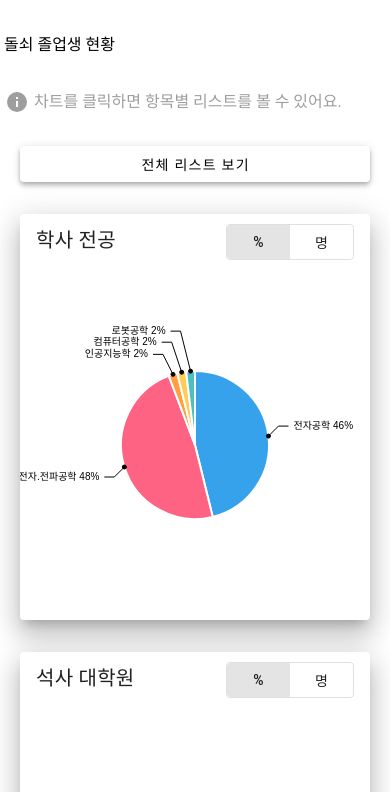
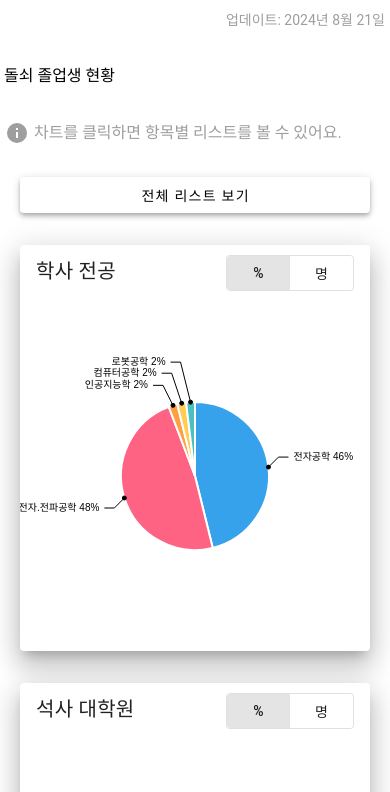
Before and after one commit to mingeon-dev/sandi-alumni-chart, a Vue app: page / in a window 390 px wide. Shown: the top 792 px of the page. Built offline with nearby package versions, Linux system fonts and the light colour scheme.

Commit message:
업데이트 날짜 위치 조정

```diff
--- a/src/App.vue
+++ b/src/App.vue
@@ -32,9 +32,9 @@ watch(route, () => {
 </script>
 
 <template>
+  <p class="footer-info">업데이트: 2024년 8월 21일</p>
   <v-breadcrumbs class="title" :items="routes"></v-breadcrumbs>
   <RouterView />
-  <p class="footer-info">업데이트: 2024년 8월 21일</p>
 </template>
 
 <style scoped>
@@ -44,9 +44,10 @@ watch(route, () => {
 }
 
 .footer-info {
+  font-size: 14px;
   color: #9e9e9e;
   text-align: right;
-  margin: 0 2rem 2rem;
+  margin: 1rem 1rem 0;
 }
 
 @media only screen and (max-width: 600px) {
@@ -55,7 +56,7 @@ watch(route, () => {
   }
 
   .footer-info {
-    margin: 0 5px 10px 0;
+    margin: 10px 5px 0 0;
   }
 }
 </style>
```
